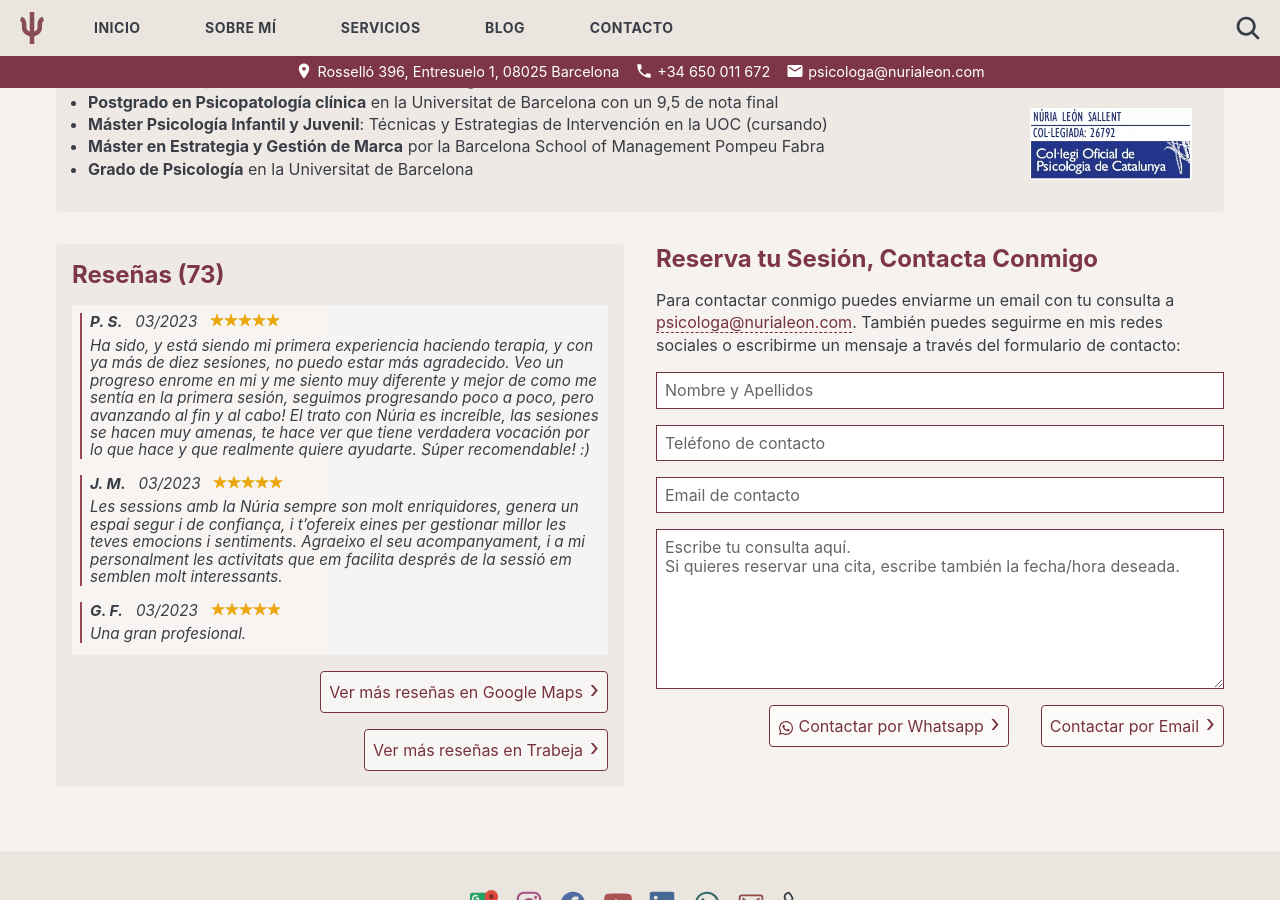
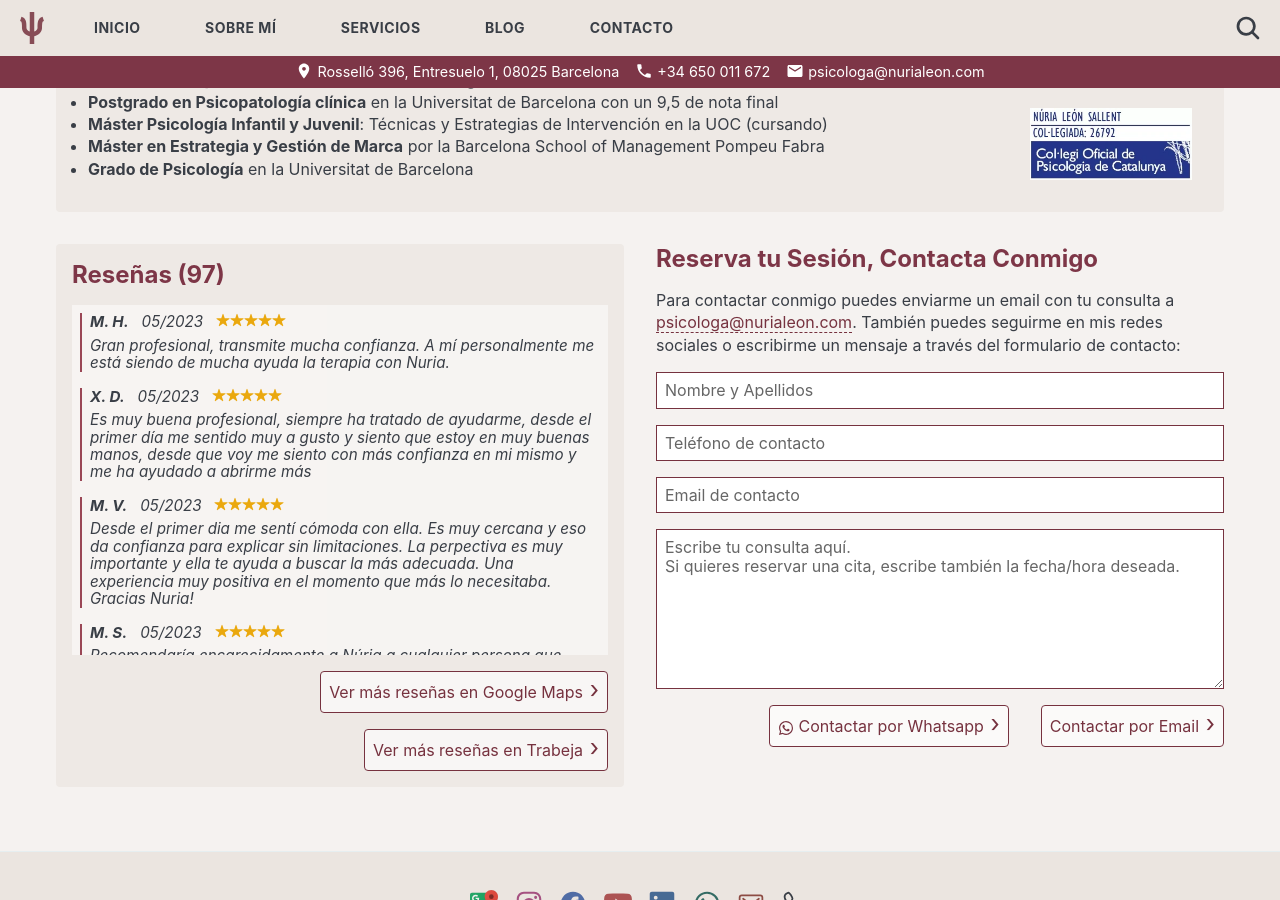
Before and after one commit to nurialeonsallent/nurialeon.com, a Jekyll site: the page built from _pages/home.md, in a window 1280 px wide and 900 px high, scrolled down 710 px. Built offline with Jekyll 4.4.1, drawn with Linux system fonts in a browser that asks for light colours; some of the changed lines change nothing that is shown.

Commit message:
new reviews

```diff
--- a/_data/reviews.yml
+++ b/_data/reviews.yml
@@ -1,3 +1,73 @@
+- name: M. H.
+  score: 5
+  date: 05/2023
+  text: Gran profesional, transmite mucha confianza. A mí personalmente me está siendo de mucha ayuda la terapia con Nuria.
+
+- name: X. D.
+  score: 5
+  date: 05/2023
+  text: Es muy buena profesional, siempre ha tratado de ayudarme, desde el primer día me sentido muy a gusto y siento que estoy en muy buenas manos, desde que voy me siento con más confianza en mi mismo y me ha ayudado a abrirme más
+
+- name: M. V.
+  score: 5
+  date: 05/2023
+  text: Desde el primer dia me sentí cómoda con ella. Es muy cercana y eso da confianza para explicar sin limitaciones. La perpectiva es muy importante y ella te ayuda a buscar la más adecuada. Una experiencia muy positiva en el momento que más lo necesitaba. Gracias Nuria!
+
+- name: M. S.
+  score: 5
+  date: 05/2023
+  text: Recomendaría encarecidamente a Núria a cualquier persona que busque una psicóloga compasiva, conocedora y eficaz. Ha marcado una diferencia significativa en mi vida y estoy verdaderamente agradecida por su apoyo y orientación. Si necesitáis un cambio en vuestra vida - es ella.
+
+- name: A. V.
+  score: 5
+  date: 05/2023
+  text: Hace unos meses contacté a Núria y fue la mejor decisión que he podido tomar, es una de las mejores psicólogas, transmite mucha tranquilidad y confianza.
+
+- name: M. B.
+  score: 5
+  date: 04/2023
+  text: Hace unas semanas que empecé terapia y está teniendo un impacto muy positivo en mi día a día. A mi Núria me derivó a Montse, y la verdad es que es una gran profesional, me ha hecho sentir cómoda desde nuestra primera conversación, y he aprendido muchísimo sobre mí misma gracias a ella. Montse te escucha y te acompaña a entender más sobre lo que te pasa, y además propone ejercicios para complementar las sesiones. 100% recomendable, todos nos merecemos ser atendidos así :)
+
+- name: L. R.
+  score: 5
+  date: 04/2023
+  text: Llevo 5 meses haciendo sesiones con Nuria y es, sin duda, la mejor decisión que he tomado. Súper atenta, cercana y cariñosa. Transmite confianza des del minuto uno. Todo un acierto, ojalá hubiese empezado antes!!!
+
+- name: S. R.
+  score: 5
+  date: 04/2023
+  text: Muy profesional y atenta. ¡Gracias por tu amabilidad!
+
+- name: P. G.
+  score: 5
+  date: 04/2023
+  text: En septiembre tomé la decisión de empezar a terapia ,contacté con Nuria ya que había leído las reseñas de su página. Me contestó enseguida y pude empezar mi primera sesión a los pocos días.Desde el primer momento me transmitió confianza por lo que me sentí muy agusto para abrirme y expresarme, “en un lugar seguro”. Te acompaña en el proceso, te orienta y te guía ,tanto a través de las sesiones como con ejercicios, te refuerza cuando lo necesitas y te aporta herramientas para gestionar ciertos aspectos. Para mi es mi balón de oxigeno y aunque no he terminado mi proceso le estoy muy agradecida por el camino que hemos recorrido y el que aún queda por recorrer 😊.
+
+- name: D. D.
+  score: 5
+  date: 04/2023
+  text: Estamos contentísimos de cómo Nuria está ayudando a nuestra hija, hemos notado su evolución y cambios para muchísimo mejor y agradecemos a Nuria su cercanía, profesionalidad y atención con nuestra hija.
+
+- name: G. C.
+  score: 5
+  date: 04/2023
+  text: És el primer cop que em sento així de còmode a teràpia i per mi això és molt important. Recomanadíssima!
+
+- name: L. M.
+  score: 5
+  date: 04/2023
+  text: Llevo un tiempo con ella y la verdad que estoy encantada, me está ayudado mucho, es súper agradable y me alegro de haberme decidido por Núria!
+
+- name: G. O.
+  score: 5
+  date: 04/2023
+  text: Molt contenta d'haver contactat amb la Núria. Portem poc temps però ja estic notant resultats. Gràcies! 🤗
+
+- name: M.
+  score: 5
+  date: 04/2023
+  text: Desde el primer día que contacté con Núria sentí que estaba en buenas manos, es una persona que se nota que le gusta su trabajo y ejerce por vocación. Empecé en Enero y en todas las sesiones he salido con una evolución positiva, te motiva a seguir trabajando en ti y acompaña todo con ejercicios para hacerte reflexionar y trabajar desde casa. Todo perfecto ♥️
+
 - name: P. S.
   score: 5
   date: 03/2023
--- a/_includes/opinions.html
+++ b/_includes/opinions.html
@@ -1,5 +1,5 @@
 <div class="opinions">
-  <h2 class="title">Reseñas ({{ site.data.reviews | size | plus: 17 }})</h2>
+  <h2 class="title">Reseñas ({{ site.data.reviews | size | plus: 27 }})</h2>
   <div class="scroll">
     {% for review in site.data.reviews %}
     <p>
```
